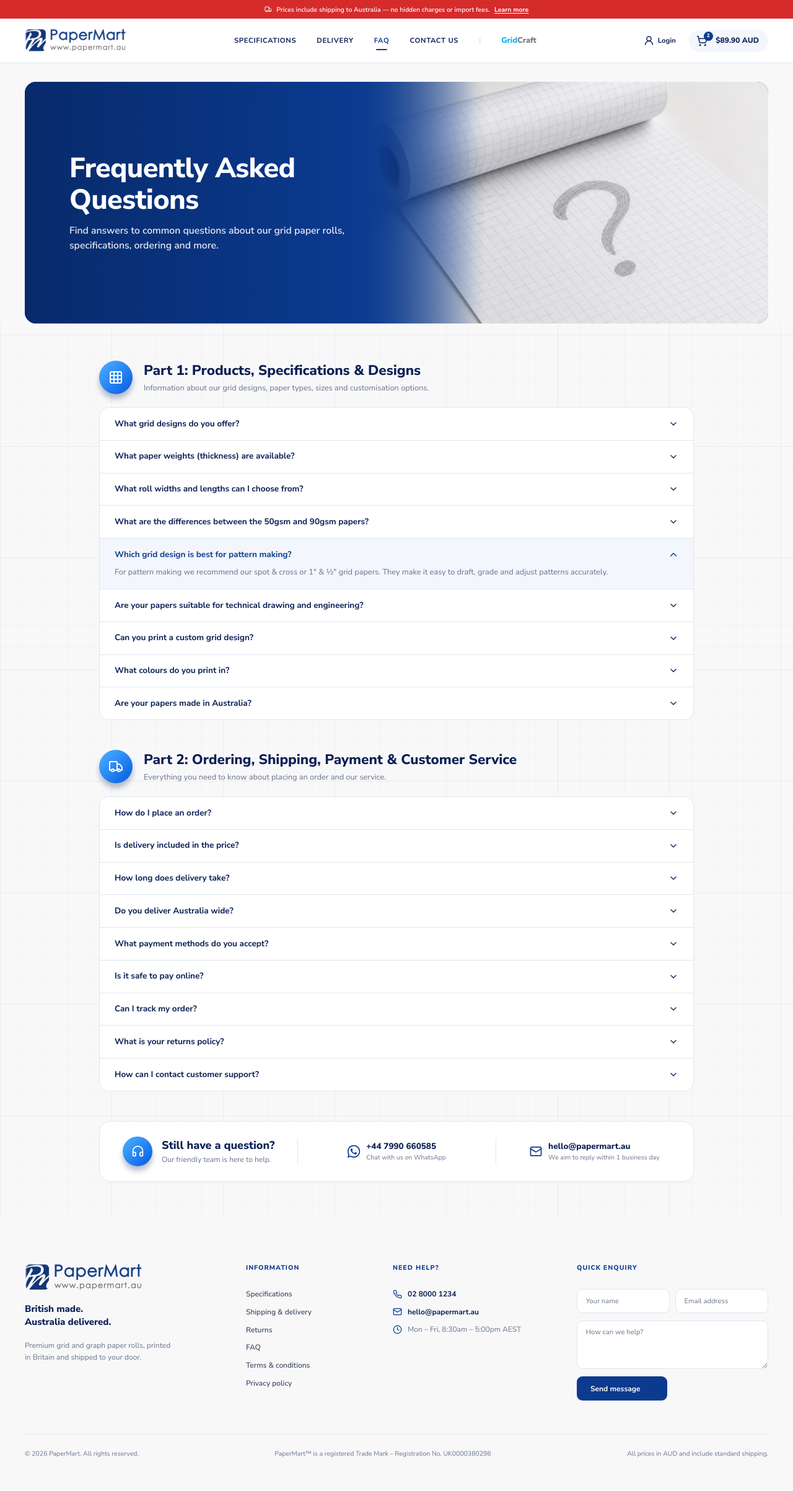
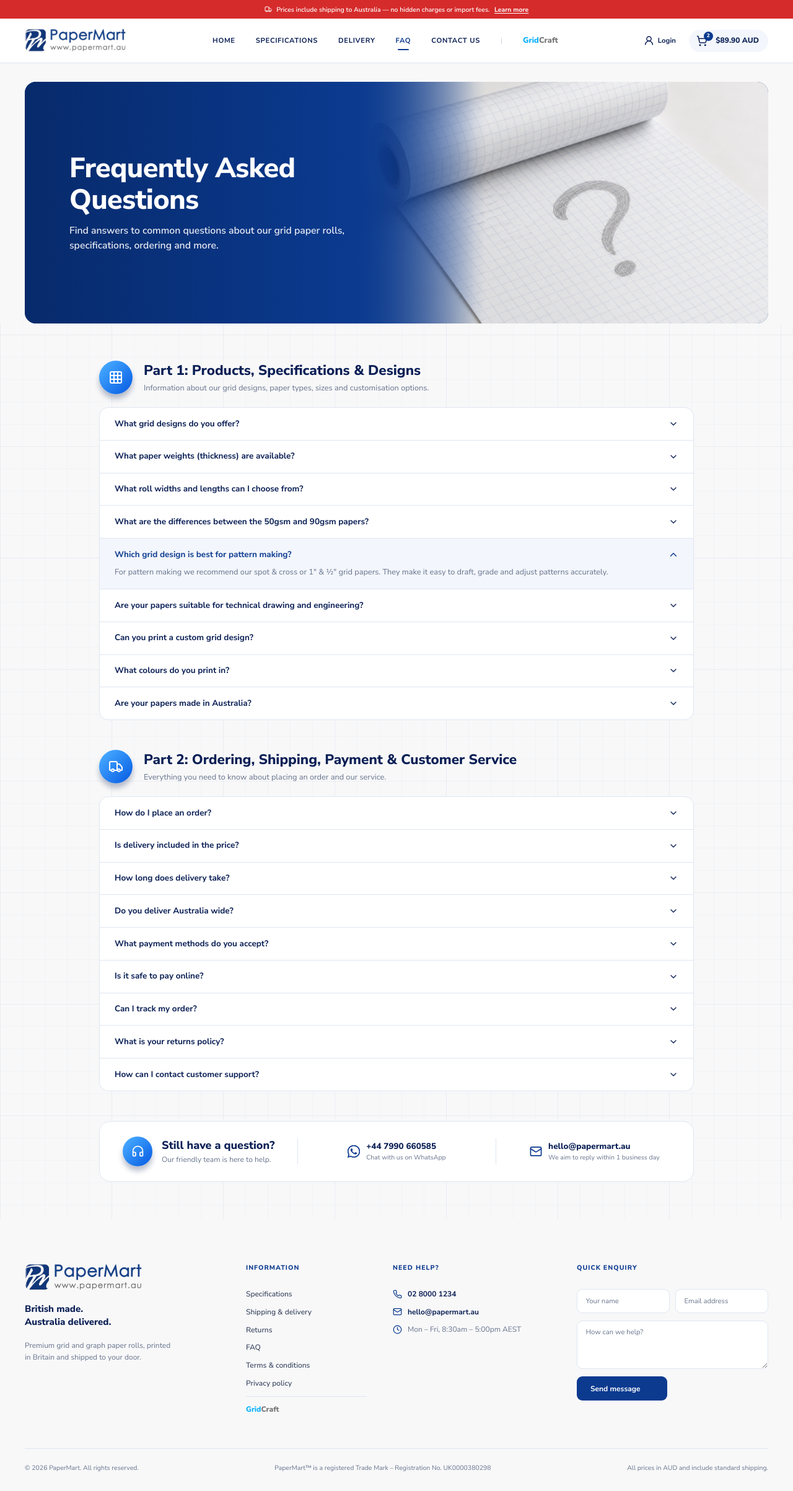
Before and after one commit to halubouski1/papermart, a plain HTML site: page faq.html in a window 1280 px wide. Shown: the whole page at 62% size. Before the commit the page ends 2383 px from the top, so only its background shows below. Drawn offline with Linux system fonts and the light colour scheme.

Commit message:
added small fixes

```diff
--- a/css/media.css
+++ b/css/media.css
@@ -221,6 +221,7 @@
   .footer__col--help { flex-basis: 255px; }
   .footer__heading { font-size: 10.5px; line-height: 14.25px; }
   .footer__links { gap: 12px; }
+  .footer__links-gridcraft { padding-top: 12px; }
   .footer__links a { font-size: 12px; line-height: 16.5px; }
 
   .footer__contacts { gap: 12px; }
--- a/css/style.css
+++ b/css/style.css
@@ -249,6 +249,7 @@
 .nav__link--gridcraft[aria-current="page"] { font-size: 17px; font-weight: 800; letter-spacing: 0; text-transform: none; color: var(--c-gridcraft-grey); }
 .nav__link--gridcraft::after { background: var(--c-gridcraft-blue); }
 .nav__gridcraft-grid { color: var(--c-gridcraft-blue); }
+.nav__home[hidden] { display: none; } /* "Home" is hidden on the homepage itself */
 
 .header__actions { display: flex; align-items: center; gap: 28px; }
 .header__login {
@@ -804,6 +805,10 @@
 .footer__links { display: flex; flex-direction: column; gap: 16px; }
 .footer__links a { font-size: 16px; font-weight: 500; line-height: 22px; color: var(--c-text); transition: color .3s var(--ease); }
 .footer__links a:hover { color: var(--c-primary); }
+/* GridCraft: separate product line, set off by a divider, in its wordmark colours */
+.footer__links-gridcraft { padding-top: 16px; border-top: 1px solid var(--c-border); }
+.footer__links .footer__gridcraft { font-weight: 800; color: var(--c-gridcraft-grey); transition: opacity .3s var(--ease); }
+.footer__links .footer__gridcraft:hover { color: var(--c-gridcraft-grey); opacity: .8; }
 
 .footer__contacts { display: flex; flex-direction: column; gap: 16px; }
 .footer__contacts li { display: flex; align-items: center; gap: 12px; font-size: 16px; line-height: 22px; }
--- a/faq.html
+++ b/faq.html
@@ -35,6 +35,7 @@
 
       <nav class="nav" id="site-nav" aria-label="Main navigation" data-nav>
         <ul class="nav__list">
+          <li class="nav__home"><a class="nav__link" href="index.html">Home</a></li>
           <li><a class="nav__link" href="specifications.html">Specifications</a></li>
           <li><a class="nav__link" href="delivery.html">Delivery</a></li>
           <li><a class="nav__link" href="faq.html" aria-current="page">FAQ</a></li>
@@ -384,6 +385,7 @@
             <li><a href="faq.html">FAQ</a></li>
             <li><a href="terms.html">Terms &amp; conditions</a></li>
             <li><a href="privacy.html">Privacy policy</a></li>
+            <li class="footer__links-gridcraft"><a class="footer__gridcraft" href="gridcraft.html"><span class="nav__gridcraft-grid">Grid</span>Craft</a></li>
           </ul>
         </nav>
 
```
Also changed, not shown: cart.html (+2 -0 lines), contact.html (+2 -0 lines), delivery.html (+2 -0 lines), index.html (+2 -0 lines), privacy.html (+2 -0 lines), product.html (+2 -0 lines), returns.html (+2 -0 lines), specifications.html (+2 -0 lines), terms.html (+2 -0 lines), 1 other file.
